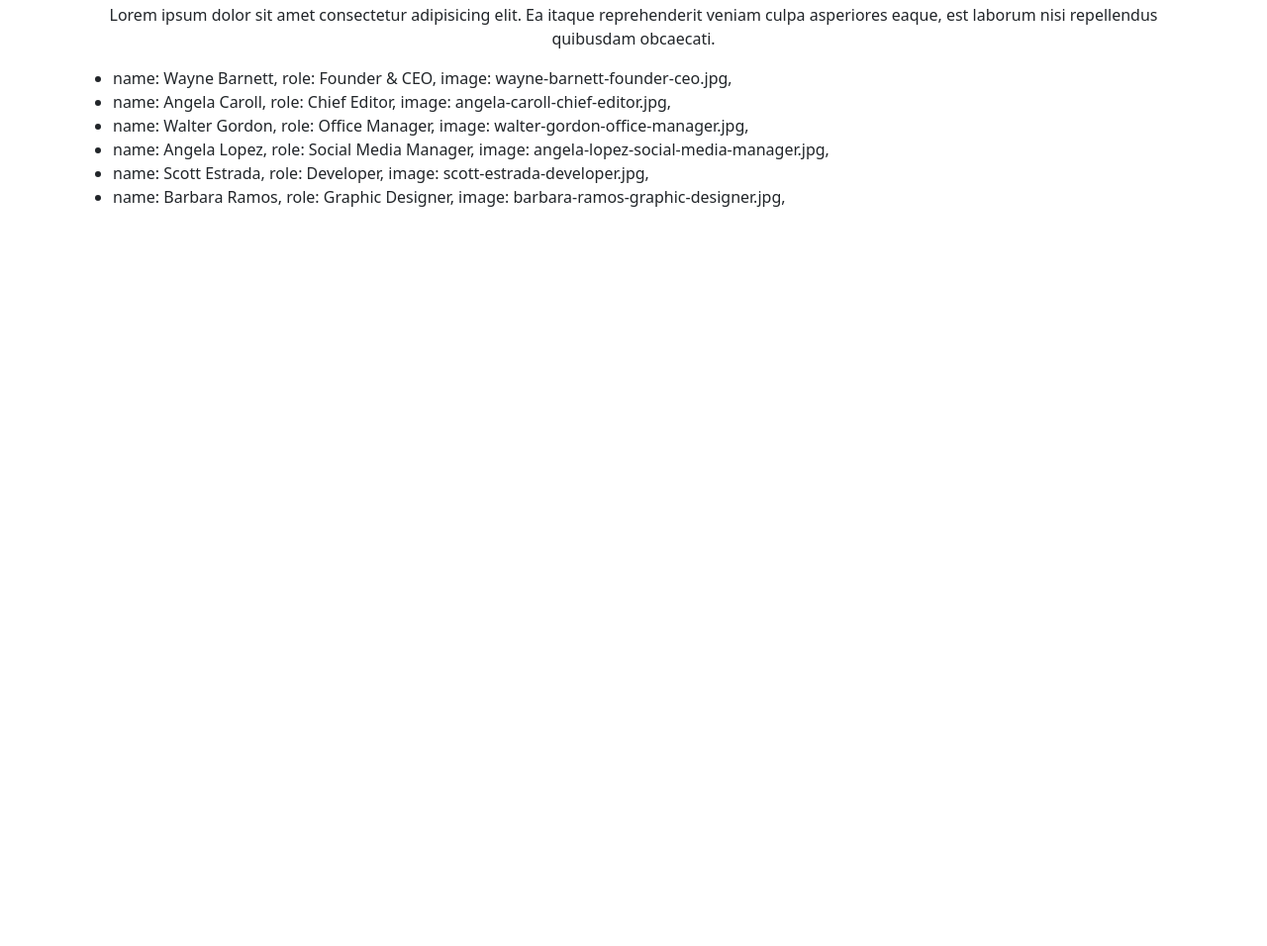
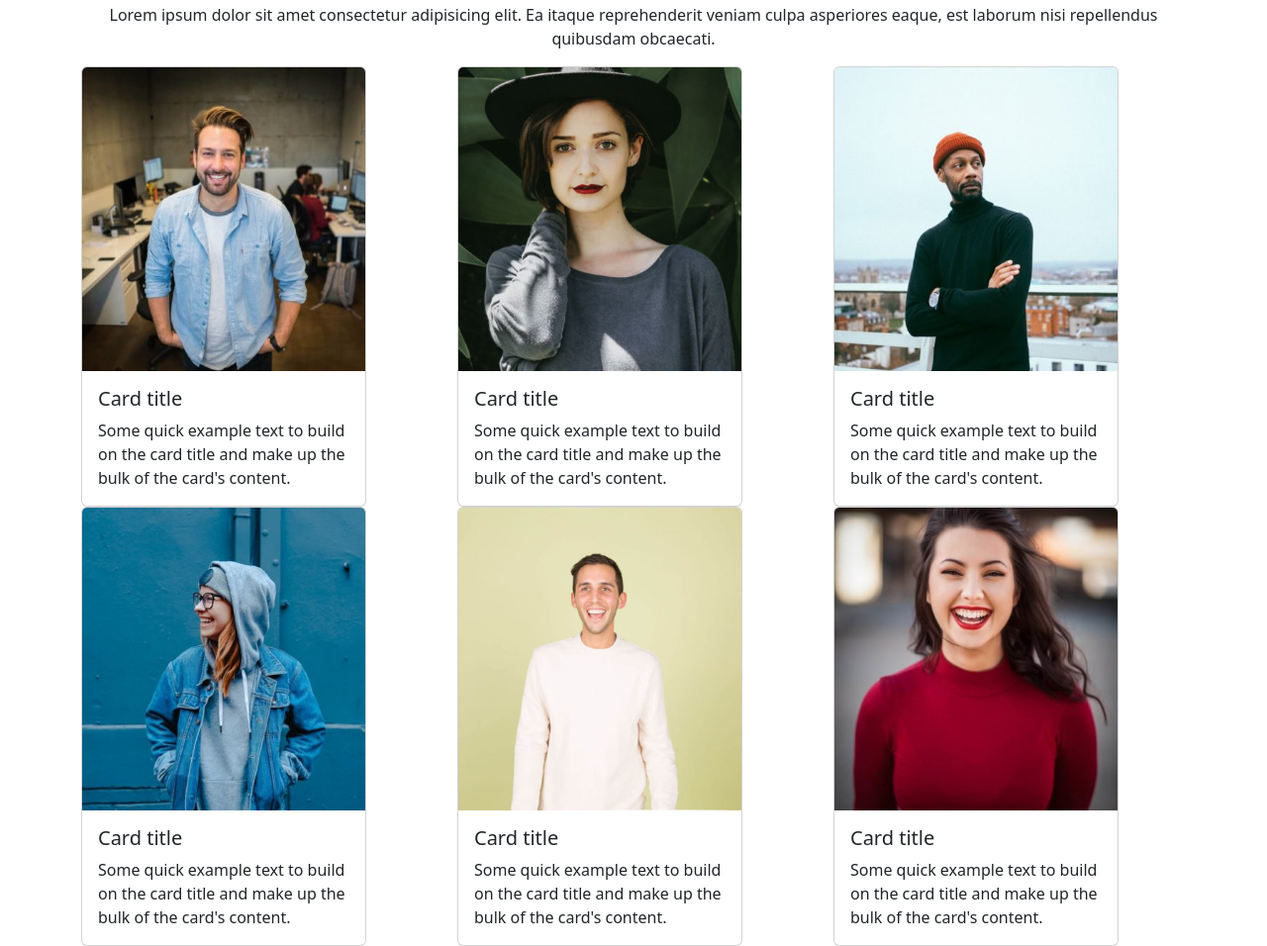
Before and after one commit to GiuseppeCassone/js-our-team, a plain HTML site: page index.html in a window 1280 px wide. Shown: the part 53-1009 px from the top of the page at 99% size. Before the commit the page ends 800 px from the top, so only its background shows below. Drawn offline with nearby package versions, Linux system fonts and the light colour scheme.

Commit message:
inserito le immagini nelle card del DOM e completato bonus 1

```diff
--- a/index.html
+++ b/index.html
@@ -14,33 +14,66 @@
         <h1 class="text-center">OUR TEAM</h1>
         <p class="text-center">Lorem ipsum dolor sit amet consectetur adipisicing elit. Ea itaque reprehenderit veniam culpa asperiores eaque, est laborum nisi repellendus quibusdam obcaecati.</p>
 
-        <ul>
-
-        </ul>
-        <!-- <div class="row">
+        <div class="row">
             <div class="col-4">
-
+                <div class="card" style="width: 18rem;">
+                    <img src="..." class="card-img-top" alt="...">
+                    <div class="card-body">
+                      <h5 class="card-title">Card title</h5>
+                      <p class="card-text">Some quick example text to build on the card title and make up the bulk of the card's content.</p>
+                    </div>
+                  </div>
             </div>
             <div class="col-4">
-
+                <div class="card" style="width: 18rem;">
+                    <img src="..." class="card-img-top" alt="...">
+                    <div class="card-body">
+                      <h5 class="card-title">Card title</h5>
+                      <p class="card-text">Some quick example text to build on the card title and make up the bulk of the card's content.</p>
+                    </div>
+                  </div>
             </div>
             <div class="col-4">
-
+                <div class="card" style="width: 18rem;">
+                    <img src="..." class="card-img-top" alt="...">
+                    <div class="card-body">
+                      <h5 class="card-title">Card title</h5>
+                      <p class="card-text">Some quick example text to build on the card title and make up the bulk of the card's content.</p>
+                    </div>
+                  </div>
             </div>
         </div>
 
         <div class="row">
             <div class="col-4">
-
+                <div class="card" style="width: 18rem;">
+                    <img src="..." class="card-img-top" alt="...">
+                    <div class="card-body">
+                      <h5 class="card-title">Card title</h5>
+                      <p class="card-text">Some quick example text to build on the card title and make up the bulk of the card's content.</p>
+                    </div>
+                  </div>
             </div>
             <div class="col-4">
-
+                <div class="card" style="width: 18rem;">
+                    <img src="..." class="card-img-top" alt="...">
+                    <div class="card-body">
+                      <h5 class="card-title">Card title</h5>
+                      <p class="card-text">Some quick example text to build on the card title and make up the bulk of the card's content.</p>
+                    </div>
+                  </div>
             </div>
             <div class="col-4">
-
+                <div class="card" style="width: 18rem;">
+                    <img src="..." class="card-img-top" alt="...">
+                    <div class="card-body">
+                      <h5 class="card-title">Card title</h5>
+                      <p class="card-text">Some quick example text to build on the card title and make up the bulk of the card's content.</p>
+                    </div>
+                  </div>
             </div>
         </div>
-    </div> -->
+    </div>
 
 
 
--- a/js/script.js
+++ b/js/script.js
@@ -52,23 +52,17 @@ const teamInfo = [
 
 ];
 
-const infoElement = document.querySelector("ul");
+const infoElement = document.querySelectorAll(".card");
 
-// Stampare in console le info di ogni membro del team
+// Itero attraverso teamInfo e inserisco il contenuto nelle card
 for (let i = 0; i < teamInfo.length; i++) {
 
     const actualObject = teamInfo[i];
+    const cardMember = infoElement[i];
 
-    let showInfo = ""
+// Inserisco le immagini nelle card
+    const memberImg = cardMember.querySelector(".card-img-top");
+    memberImg.src = actualObject.image;
 
-    for (let key in actualObject) {
-
-        // console.log(key + ": " + actualObject[key]);
-
-        showInfo += `${key}: ${actualObject[key]}, `;
-    }
-
-    infoElement.innerHTML += `<li>${showInfo}</li>`;
-    console.log(infoElement)
 
 }
```
Also changed, not shown: angela-caroll-chief-editor.jpg (renamed from img/angela-caroll-chief-editor.jpg), angela-lopez-social-media-manager.jpg (renamed from img/angela-lopez-social-media-manager.jpg), barbara-ramos-graphic-designer.jpg (renamed from img/barbara-ramos-graphic-designer.jpg), scott-estrada-developer.jpg (renamed from img/scott-estrada-developer.jpg), walter-gordon-office-manager.jpg (renamed from img/walter-gordon-office-manager.jpg), wayne-barnett-founder-ceo.jpg (renamed from img/wayne-barnett-founder-ceo.jpg).
